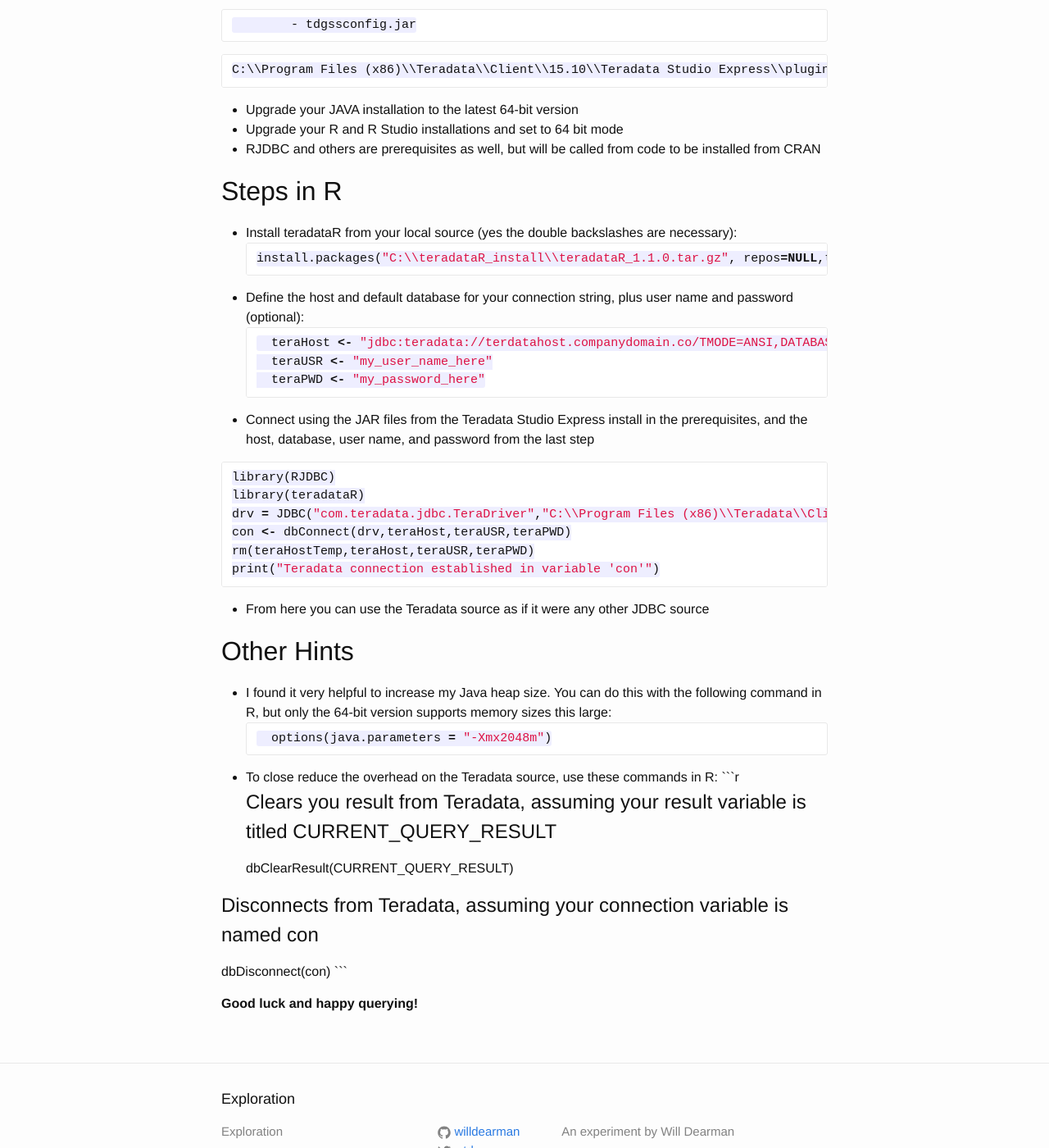
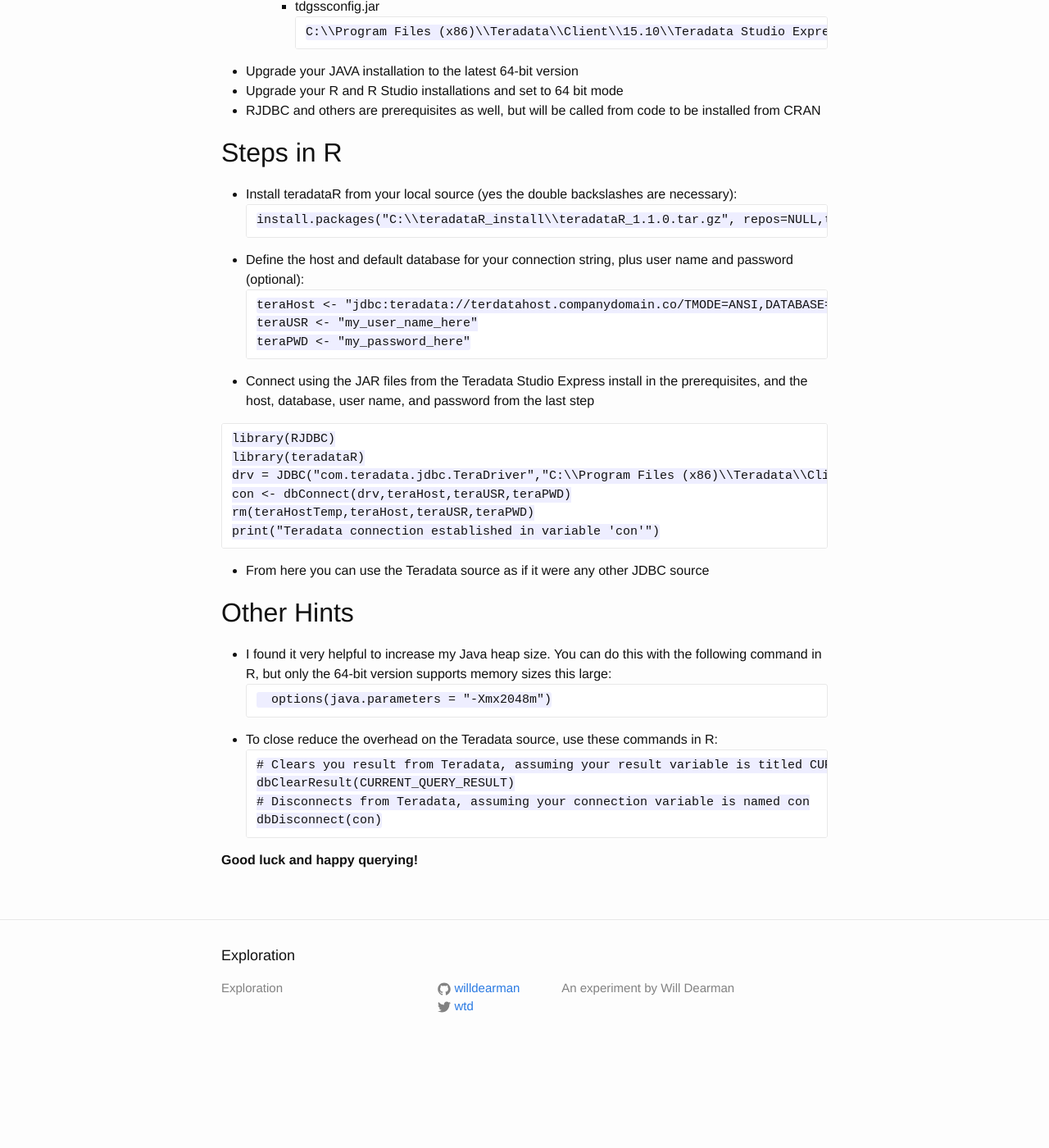
Before and after one commit to willdearman/willdearman, a Jekyll site: the page built from _posts/2015-08-23-connect-r-to-teradata-via-jdbc-in-windows.md, in a window 1280 px wide and 1400 px high, scrolled down 668 px. Shown: the whole window at 82% size. Built offline with Jekyll 4.4.1, drawn with Linux system fonts in a browser that asks for light colours; after the commit the page ends 1967 px from its top, so only the background shows below that.

Commit message:
Code formatting on teradataR post

````diff
--- a/_posts/2015-08-23-connect-r-to-teradata-via-jdbc-in-windows.md
+++ b/_posts/2015-08-23-connect-r-to-teradata-via-jdbc-in-windows.md
@@ -14,15 +14,13 @@
 - Download and install [Teradata Studio Express 15](https://downloads.teradata.com/download/tools/teradata-studio-express) or the most reecnt version
 	- Make note the the install location of the files as you will need them in the connection string below:
 		- terajdbc4.jar
-
-```
+~~~
 C:\\Program Files (x86)\\Teradata\\Client\\15.10\\Teradata Studio Express\\plugins\\com.teradata.datatools.terajdbc_15.10.0.201504291406\\terajdbc4.jar
-```
+~~~
 		- tdgssconfig.jar
-
-```
+~~~
 C:\\Program Files (x86)\\Teradata\\Client\\15.10\\Teradata Studio Express\\plugins\\com.teradata.datatools.terajdbc_15.10.0.201504291406\\tdgssconfig.jar
-```
+~~~
 
 - Upgrade your JAVA installation to the latest 64-bit version
 - Upgrade your R and R Studio installations and set to 64 bit mode
@@ -30,43 +28,42 @@
 
 ## Steps in R
 - Install teradataR from your local source (yes the double backslashes are necessary):
-```r
+~~~
 install.packages("C:\\teradataR_install\\teradataR_1.1.0.tar.gz", repos=NULL,type="source");
-```
+~~~
 
 - Define the host and default database for your connection string, plus user name and password (optional):
-```r
-	teraHost <- "jdbc:teradata://terdatahost.companydomain.co/TMODE=ANSI,DATABASE=my_default_db_here"
-	teraUSR <- "my_user_name_here"
-	teraPWD <- "my_password_here"
-```
+~~~
+teraHost <- "jdbc:teradata://terdatahost.companydomain.co/TMODE=ANSI,DATABASE=my_default_db_here"
+teraUSR <- "my_user_name_here"
+teraPWD <- "my_password_here"
+~~~
 
 - Connect using the JAR files from the Teradata Studio Express install in the prerequisites, and the host, database, user name, and password from the last step
 
-```r
+~~~
 library(RJDBC)
 library(teradataR)
 drv = JDBC("com.teradata.jdbc.TeraDriver","C:\\Program Files (x86)\\Teradata\\Client\\15.10\\Teradata Studio Express\\plugins\\com.teradata.datatools.terajdbc_15.10.0.201504291406\\terajdbc4.jar;C:\\Program Files (x86)\\Teradata\\Client\\15.10\\Teradata Studio Express\\plugins\\com.teradata.datatools.terajdbc_15.10.0.201504291406\\tdgssconfig.jar")
 con <- dbConnect(drv,teraHost,teraUSR,teraPWD)
 rm(teraHostTemp,teraHost,teraUSR,teraPWD)
 print("Teradata connection established in variable 'con'")
-```
+~~~
 
 - From here you can use the Teradata source as if it were any other JDBC source
 
 ## Other Hints
 - I found it very helpful to increase my Java heap size. You can do this with the following command in R, but only the 64-bit version supports memory sizes this large:
-```r
+~~~
 	options(java.parameters = "-Xmx2048m")
-```
+~~~
 
 - To close reduce the overhead on the Teradata source, use these commands in R:
-```r
+~~~
 # Clears you result from Teradata, assuming your result variable is titled CURRENT_QUERY_RESULT
 dbClearResult(CURRENT_QUERY_RESULT)
-
 # Disconnects from Teradata, assuming your connection variable is named con
 dbDisconnect(con)
-```
+~~~
 
 **Good luck and happy querying!**
````
